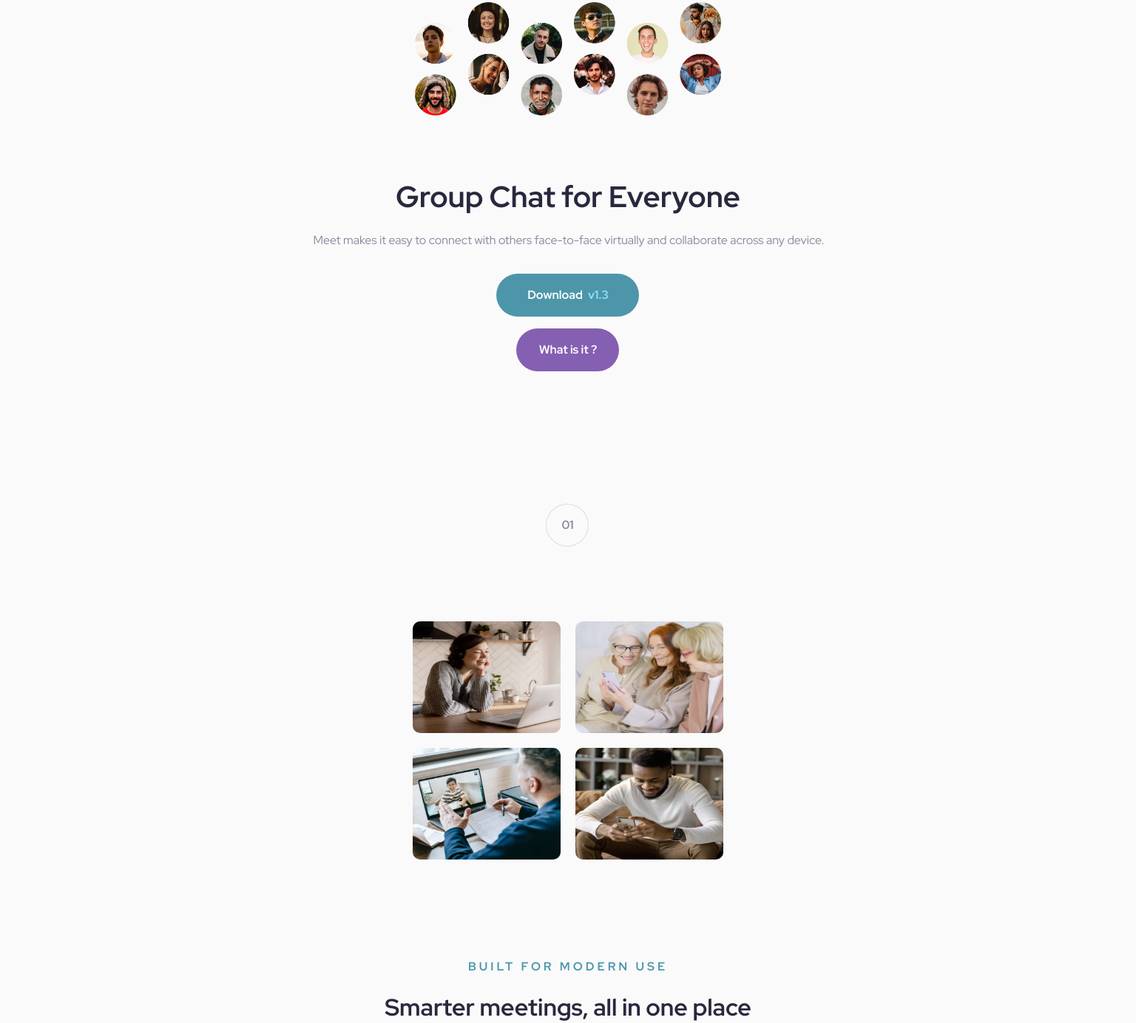
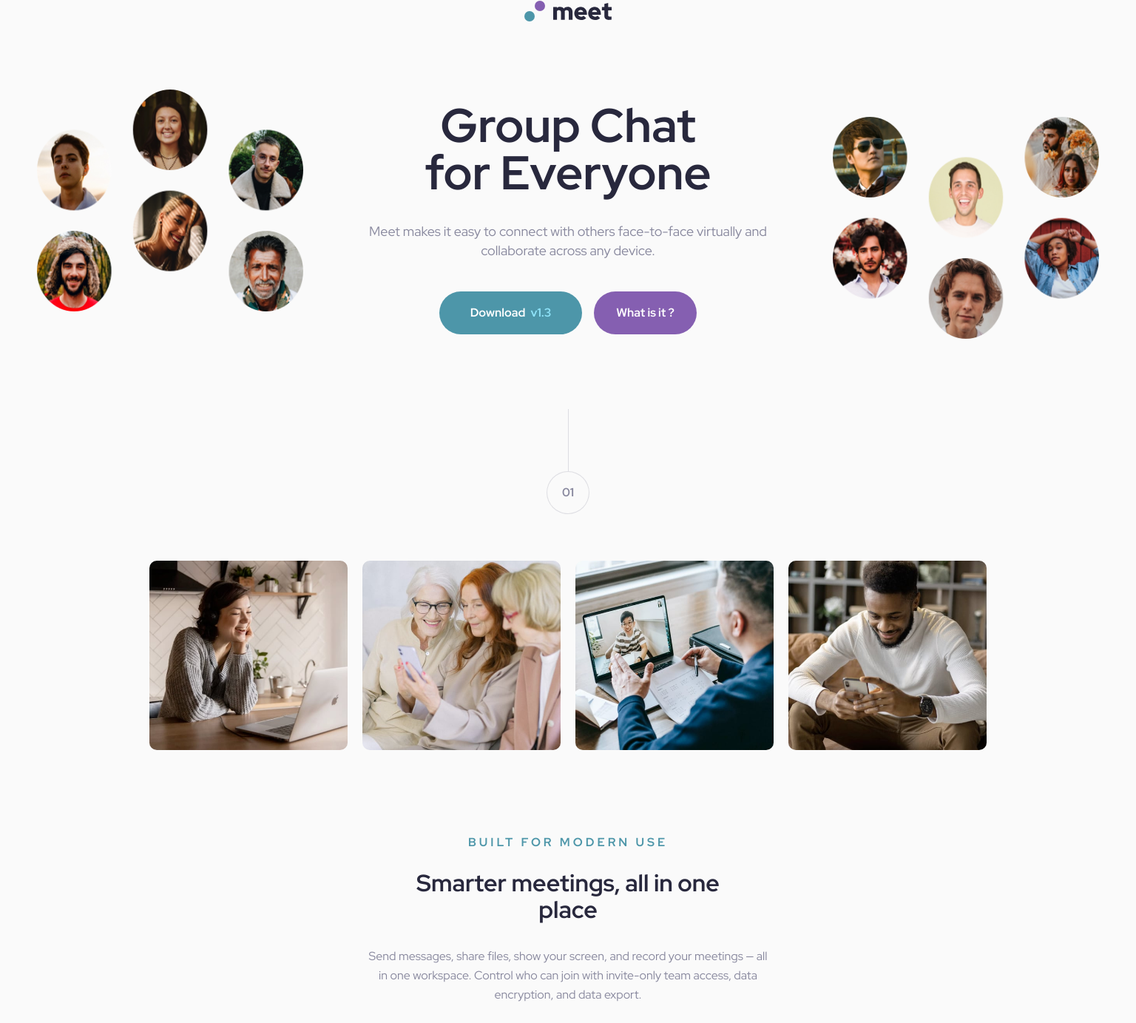
Before and after one commit to LukaKavtaradze/meet-landing, a plain HTML site: page index.html in a window 1536 px wide. Shown: the part 127-1510 px from the top of the page at 74% size. Drawn offline with Linux system fonts and the light colour scheme.

Commit message:
change everything

```diff
--- a/index.html
+++ b/index.html
@@ -11,26 +11,41 @@
     <header>
       <img id="logo" src="./asssets/Group-11.svg" alt="" />
       <section id="groups">
-        <img id="group1" src="./asssets/image-hero-left.png" alt="" />
-        <img id="group2" src="./asssets/image-hero-right.png" alt="" />
+         <img  class="heroes" src="./asssets/heroes.png" alt="">
+        <img id="group1" src="./asssets/image-hero-left.png" alt=""/>
+        <img id="group2" src="./asssets/image-hero-right.png" alt=""/>
+        <div class="title">
+          <h1>Group Chat for Everyone</h1>
+          <p class="connect">
+            Meet makes it easy to connect with others face-to-face virtually and
+            collaborate across any device.
+          </p>
+          <div class="buttons">
+          <button id="download">Download <span>v1.3</span></button>
+          <button id="question">What is it ?</button>
+        </div>
       </section>
+
     </header>
     <main>
-      <div class="title">
+      <!-- <div class="title">
         <h1>Group Chat for Everyone</h1>
         <p class="connect">
           Meet makes it easy to connect with others face-to-face virtually and
           collaborate across any device.
         </p>
-      </div>
-      <div class="buttons">
+        <div class="buttons">
         <button id="download">Download <span>v1.3</span></button>
         <button id="question">What is it ?</button>
+      </div> -->
+        <div class="rectangle">
+        <img class="line" src="./asssets/Path-2.svg" alt="" />
+        <div class="oval"><p>01</p></div>
+        </div>
+
+
       </div>
-      <div class="rectangle">
-        <img class="line" src="./asssets/Path 2.svg" alt="" />
-        <div class="oval"><p>01</p></div>
-      </div>
+
       <div class="meeting-pics">
         <div class="womans">
           <img id="woman" src="./asssets/image-woman-in-videocall.jpg" alt="" />
@@ -40,6 +55,8 @@
           <img id="men" src="./asssets/image-men-in-meeting.jpg" alt="" />
           <img id="man" src="./asssets/image-man-texting.jpg" alt="" />
         </div>
+        </div>
+
         <div class="text">
           <h3>Built for modern use</h3>
           <h2  class="universal">Smarter meetings, all in one place</h2>
@@ -49,16 +66,19 @@
             invite-only team access, data encryption, and data export.
           </p>
         </div>
-      </div>
+
     </main>
     <footer>
       <div class="rectangle2">
-        <img class="line2" src="./asssets/Path 2.svg" alt="" />
+        <img class="line2" src="./asssets/Path-2.svg" alt="" />
         <div class="oval2"><p>02</p></div>
       </div>
-      <h2 id ="experience" >Experience more together</h2>
+         <div class="footer-ending">
+            <h2 id ="experience" >Experience more together</h2>
       <p id="info">Stay connected with reliable HD meetings and unlimited one-on-one and group video sessions.</p>
       <button id="download2">Download <span>v1.3</span></button>
+         </div>
+
     </footer>
   </body>
 </html>
--- a/style.css
+++ b/style.css
@@ -5,36 +5,47 @@ body{
     display: flex;
     align-items: center;
      flex-direction: column;
+     justify-content: center;
       background: #FAFAFA;
-      height: 100vw;
+
 }
 
-
-#logo {
-    padding: 48px 146px 0px 146px;
-    width: 119px;
-    height: 28px;
-}
 header{
+    padding-top: 48px;
     display: flex;
    flex-direction: column;
    justify-content: center;
+   align-items: center;
+   gap: 54px;
 
+}
+#logo {
+    width: 119px;
+    height: 28px;
 }
 
 #groups {
     display: flex;
-    justify-content: space-between;
-     margin-top: 54px;
+    align-items: center;
+    flex-direction: column;
     gap: 16px;
-}
+
+    }
+    .heroes{
+   width: 375px;
+    height: 150px;
+    }
 #group1{
-width: 199px;
-height: 153px;
+width: 150px;
+overflow: hidden;
+height: 120px;
+display: none;
 }
 #group2{
- width: 199px;
-height: 153px;
+    display: none;
+width: 150px;
+overflow: hidden;
+height: 120px;
 
 }
 main {
@@ -42,8 +53,8 @@ main {
     flex-direction: column;
     align-items: center;
     justify-content: center;
+    overflow: hidden;
     margin-top: 40px;
-    padding: 0px 24px;
 }
 .title{
     display: flex;
@@ -51,6 +62,7 @@ main {
     justify-content: center;
     align-items: center;
     margin-top: 48px;
+    gap: 24px;
 }
 h1{
 color: #28283D;
@@ -69,15 +81,15 @@ font-size: 16px;
 font-style: normal;
 font-weight: 500;
 line-height: 26px;
-padding: 24px 24px 0px 26px;
+width: 327px;
 }
 .buttons{
-  padding: 32px 67px;
    display: flex;
    flex-direction: column;
    align-items: center;
    justify-content: center;
    gap: 16px;
+   padding-top: 8px;
 }
 #download{
 width: 193px;
@@ -126,7 +138,7 @@ flex-direction: column;
 justify-content: center;
 align-items: center;
 flex-shrink: 0;
-padding: 64px 160px 0px 159px;
+ padding-top: 56px;
 
 }
 .line{
@@ -167,33 +179,28 @@ text-align: center;
     justify-content: center;
     align-items: center;
     margin-top: 64px;
-   padding: 38px 24px 0px 24px;
      gap: 20px;
 
 
 }
 #woman{
-    width: 200px;
-    height: 151px;
-flex-shrink: 0;
+    width: 150px;
+    height: 120px;
 border-radius: 10px;
 }
 #women{
-    width: 200px;
-    height: 151px;
-flex-shrink: 0;
+    width: 150px;
+    height: 120px;
 border-radius: 10px;
 }
 #men{
-    width: 200px;
-    height: 151px;
-    flex-shrink: 0;
+    width: 150px;
+    height: 120px;
     border-radius: 10px;
 }
 #man{
-width: 200px;
-height: 151px;
-flex-shrink: 0;
+width: 150px;
+height: 120px;
 border-radius: 10px;
 }
 
@@ -202,7 +209,6 @@ border-radius: 10px;
     justify-content: space-between;
     gap: 20px;
 }
-
 .mans{
  display: flex;
  justify-content: space-between;
@@ -246,10 +252,10 @@ line-height: 36px
     color: #87879D;
 text-align: center;
 font-family: Red Hat Display;
-font-size: 16px;
-font-style: normal;
+ font-style: normal;
 font-weight: 500;
 line-height: 26px;
+width: 327px;
 }
 
 footer{
@@ -262,12 +268,25 @@ footer{
   flex-direction: column;
   justify-content: center;
   align-items: center;
-   gap: 24px
-   ;
+
    width: 375px;
-height: 428px;
+   height: 428px;
     /* padding: 64px 24px 0px 24px; */
 }
+
+
+footer::before {
+    content: "";
+    position: absolute;
+    top: 0;
+    left: 0;
+    width: 100%;
+    height: 100%;
+    background: linear-gradient(to bottom right, #4D96A9, #4D96A9);
+    opacity: 0.8;
+    background-color: #4D96A9;
+
+  }
 
 .rectangle2{
     display: flex;
@@ -321,10 +340,17 @@ text-align: center;
 font-family: Red Hat Display;
 font-size: 32px;
 font-style: normal;
-padding:  64px 136px 0px 135px;
 font-weight: 900;
 width: 327px;
 line-height: 36px
+    }
+    .footer-ending{
+        z-index: 2;
+        display: flex;
+        justify-content: center;
+        flex-direction: column;
+        align-items: center;
+        gap: 20px;
     }
 
     #info{
@@ -336,7 +362,7 @@ font-style: normal;
 width: 327px;
 font-weight: 500;
 line-height: 26px;
-padding-top: 24px;
+
     }
 
 #download2{
@@ -355,13 +381,188 @@ margin-bottom: 20px;
     }
 
     #donwload2 span {
-        color: #D9B8FF;
+color: #D9B8FF;
 font-family: Red Hat Display;
 font-size: 16px;
 font-style: normal;
 font-weight: 900;
 line-height: 26px;
 margin-left: 4px;
-padding: 32px  66px 0px 66px;
+
+}
+
+
+
+
+@media(min-width:768px) {
+  #groups{
+    gap: 36px;
+  }
+  .heroes{
+    width: 760px;
+    height: 300px;
+  }
+    #group1{
+        width: 360px;
+        height: 300px;
+        display: none;
+    }
+    #group2{
+        width: 360px;
+        height: 300px;
+        display: none;
+    }
+
+    h1{
+        font-size: 48px;
+        line-height: 48px;
+        width: 339px;
+    }
+    .connect{
+        width: 457px;
+    }
+    .buttons{
+        display: flex;
+        flex-direction: row;
+    }
+    .meeting-pics{
+        flex-direction: row;
+    }
+
+    #woman{
+        width: 160px;
+        height:150px;
+    }
+    #women{
+        width: 160px;
+        height:150px;
+    }
+    #men{
+        width: 160px;
+        height:150px;
+    }
+    #man{
+        width: 160px;
+        height:150px;
+    }
+
+    .universal{
+        width: 445px;
+    }
+    #abilities{
+        width: 573px;
+    }
+    footer{
+        background-image: url(./asssets/footer-tablet.jpg);
+        width: 768px;
+        background-position: center;
+    }
+
+    #experience{
+        width: 457px;
+      font-size: 40px;
+      margin-top: 60px
+    }
+    #info{
+        width: 573px;
+        line-height: 26px
 
     }
+}
+
+
+@media (min-width:1440px){
+
+   #logo{
+    padding-top: 80px;
+   }
+
+    .heroes{
+        display: none;
+    }
+    #groups{
+        display: flex;
+        flex-direction: row;
+        justify-content: space-between;
+        gap: 88px;
+    }
+    #group1{
+        display: flex;
+    }
+    #group2{
+        display: flex;
+        padding-top: 75px;
+        order: 1;
+    }
+    .title{
+        gap: 34px;
+    }
+    h1{
+        width: 445px;
+        font-size: 64px;
+        line-height: 64px
+    }
+    .connect{
+        width: 540px;
+        font-size: 18px;
+        line-height: 26px;
+    }
+    .meeting-pics .mans  .womans{
+        gap: 40px;
+    }
+    #woman{
+        width: 268px;
+        height:256px;
+    }
+    #women{
+        width: 268px;
+        height:256px;
+    }
+    #men{
+        width: 268px;
+        height:256px;
+    }
+    #man{
+        width: 268px;
+        height:256px;
+    }
+    #abilities{
+        width: 540px;
+    }
+    footer{
+        background-image: url(./asssets/footer-dekstop.jpg);
+         width: 1440px;
+         height: 300px;
+         background-position: center;
+    }
+    .footer-ending{
+        display: flex;
+        flex-direction: row;
+        align-items: center;
+        justify-content: center;
+        gap: 60px;
+
+    }
+    #experience{
+        margin: 0;
+    }
+    #info{
+        width: 350px;
+    }
+}
+
+
+
+
+ #download:hover {
+    cursor: pointer;
+    background: #71C0D4;
+ }
+ #download2:hover {
+    background: #B18BDD;
+    cursor: pointer;
+ }
+ #question:hover {
+    cursor: pointer;
+    background: #B18BDD;
+ }
```
Also changed, not shown: asssets/footer-dekstop.jpg (added), asssets/footer-tablet.jpg (added), asssets/heroes.png (added).
